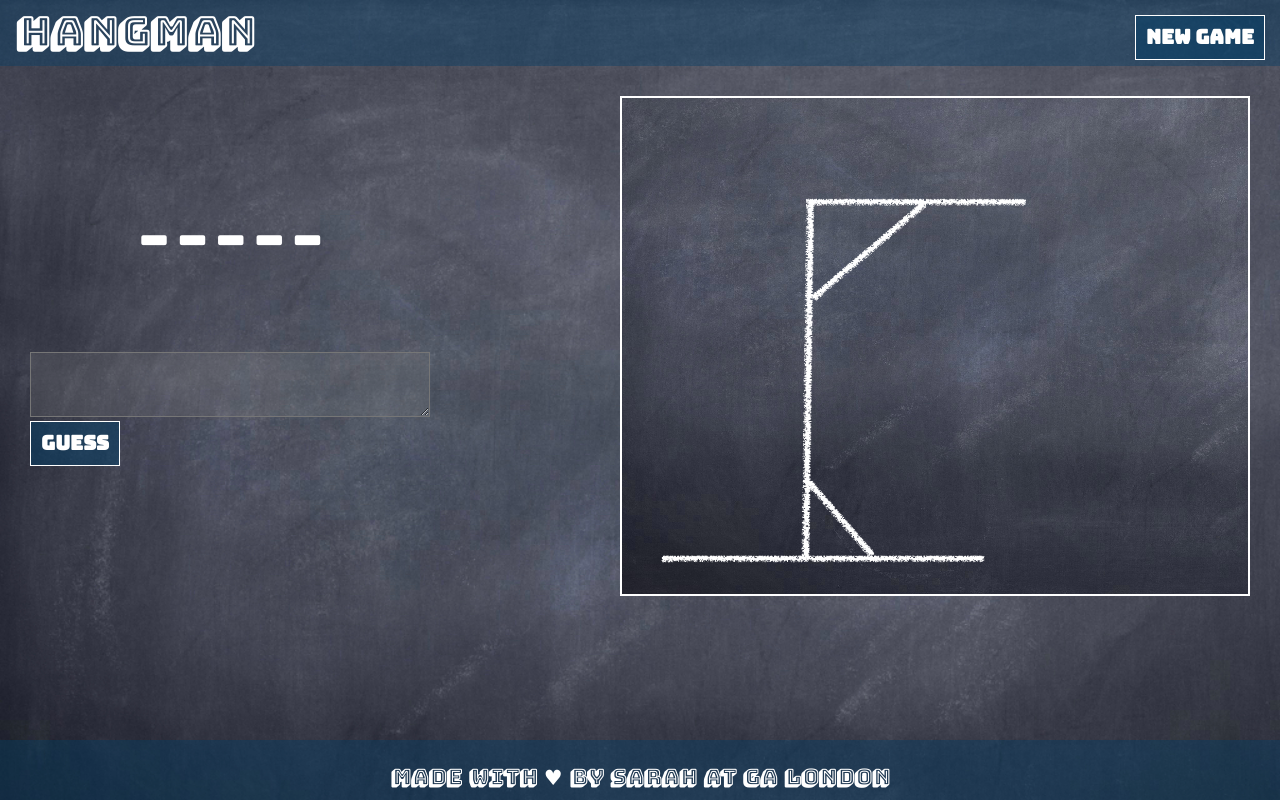
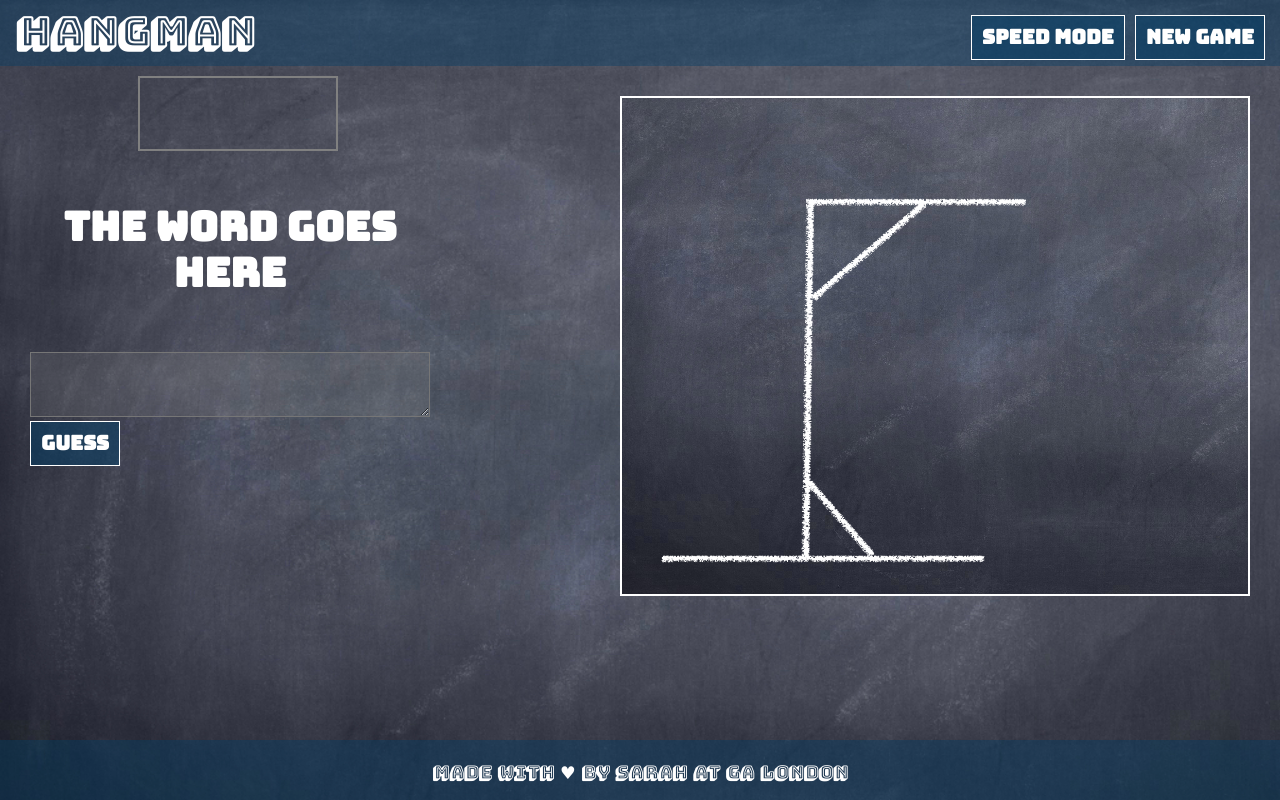
Before and after one commit to sarahlikeshiny/project-1, a PHP site: page / in a window 1280 px wide. Run offline with PHP 8.4, Linux system fonts and the light colour scheme; some libraries are stand-ins or nearby versions; some web fonts are replaced.

Commit message:
added timer code'

```diff
--- a/css/style.css
+++ b/css/style.css
@@ -48,6 +48,14 @@ h1 {
 
 
 }
+#timed {
+  /*display: inline;
+  margin-left: 60px;*/
+  float:right;
+  margin:5px;
+
+
+}
 /*picture -right hand side*/
 div {
   /*float:right;*/
@@ -82,6 +90,12 @@ h2 {
   margin-top:45%;
   width:400px;
   /*border: 2px solid grey;*/
+}
+.timer {
+  margin-top:0%;
+  margin-left:10%;
+  width:200px;
+  border: 2px solid grey;
 }
 
 form {
@@ -135,7 +149,7 @@ footer {
   height:60px;
   background-color: rgba(0, 61, 102, 0.4);
   padding: 5px;
-  font-size: 18px;
+  font-size: 15px;
   font-family: 'Bungee Shade', cursive;
   color: #fff;
   text-align :center;
--- a/index.html
+++ b/index.html
@@ -18,6 +18,7 @@
   <header>
     <h1>Hangman</h1>
     <button type="button" name="reset" id ="reset">New Game</button>
+    <button type ="button" name="timer" id = "timed">Speed Mode</button>
   </header>
 
   <main>
@@ -27,6 +28,7 @@
         <textarea name="userInput" rows="1" cols="5"></textarea>
         <button type="button" name="guess" id = "guess">Guess</button>
       </form>
+        <h2 class="timer"></h2>
         <h2 class="incorrect"></h2>
         <h2 class="word"> the word goes here</h2>
           <p class ="winlose"></p>
```
Also changed, not shown: js/app.js (+44 -9 lines).
